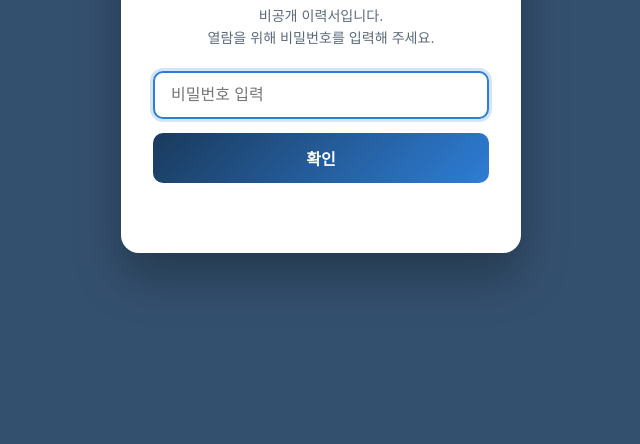
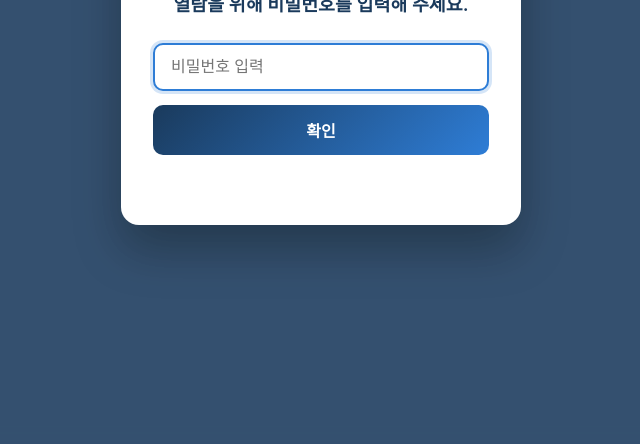
Before and after one commit to almond123/thrsm, a plain HTML site: page index.html in a window 1280 px wide. Shown: the part 356-800 px from the top of the page, without its empty margins (319-959 px from the left). Drawn offline with Linux system fonts and the light colour scheme.

Commit message:
보안 텍스트 변경: 이력서 노출 방지 및 열람 안내 문구로 수정

```diff
--- a/index.html
+++ b/index.html
@@ -4,7 +4,7 @@
   <meta charset="UTF-8">
   <meta name="viewport" content="width=device-width, initial-scale=1.0">
   <meta name="robots" content="noindex, nofollow, noarchive, nosnippet">
-  <title>주요 성과 정리</title>
+  <title>비공개 문서</title>
   <style>
     * { box-sizing: border-box; margin: 0; padding: 0; }
 
@@ -530,8 +530,7 @@
   <div id="auth-overlay">
     <div class="auth-card">
       <div class="auth-icon">🔒</div>
-      <h2>이력서 보호 중</h2>
-      <p>비공개 이력서입니다.<br>열람을 위해 비밀번호를 입력해 주세요.</p>
+      <h2 style="font-size: 1.15rem; font-weight: 600; color: var(--primary); margin-bottom: 22px;">열람을 위해 비밀번호를 입력해 주세요.</h2>
       <div class="auth-input-group">
         <input type="password" id="auth-password" class="auth-input" placeholder="비밀번호 입력" autofocus />
       </div>
@@ -1178,6 +1177,7 @@
 
     function unlockResume() {
       document.body.classList.add('authenticated');
+      document.title = '주요 성과 정리';
       const overlay = document.getElementById('auth-overlay');
       if (overlay) overlay.style.display = 'none';
       sessionStorage.setItem(AUTH_SESSION_KEY, 'true');
```
